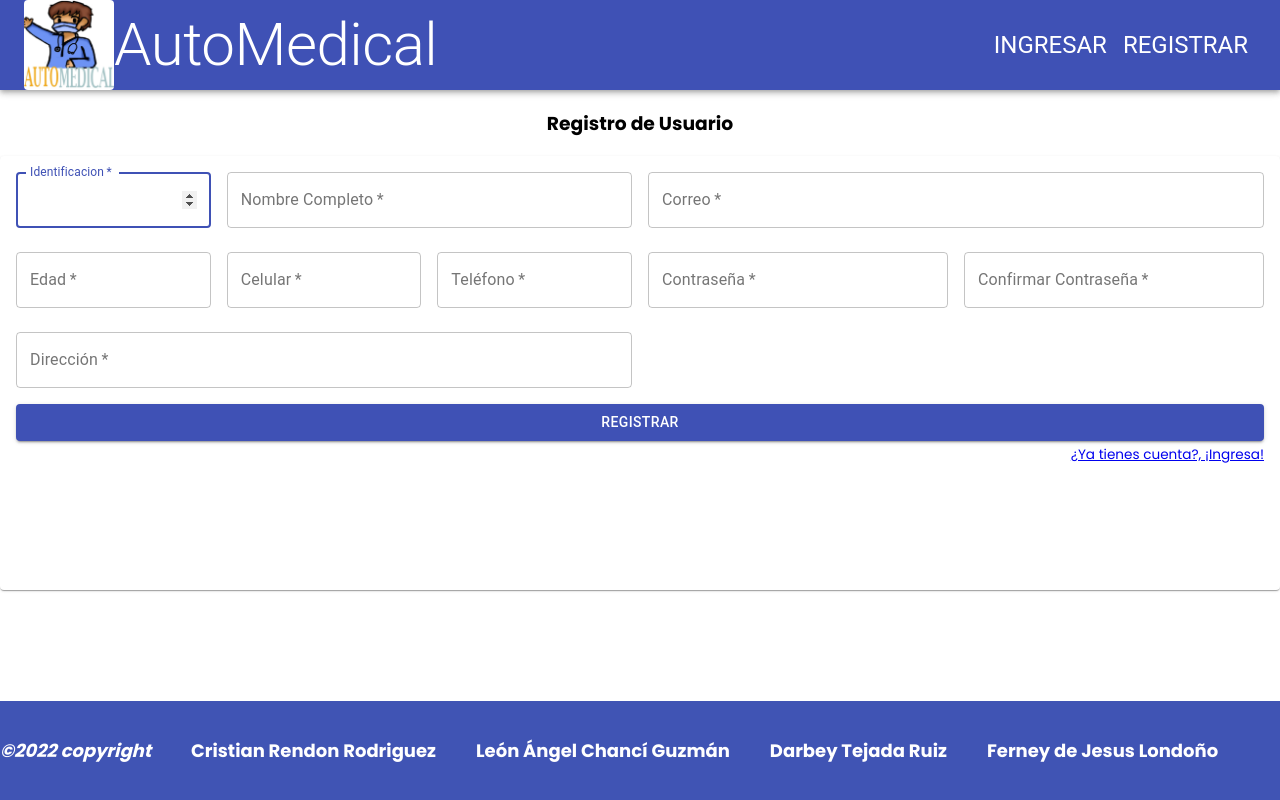
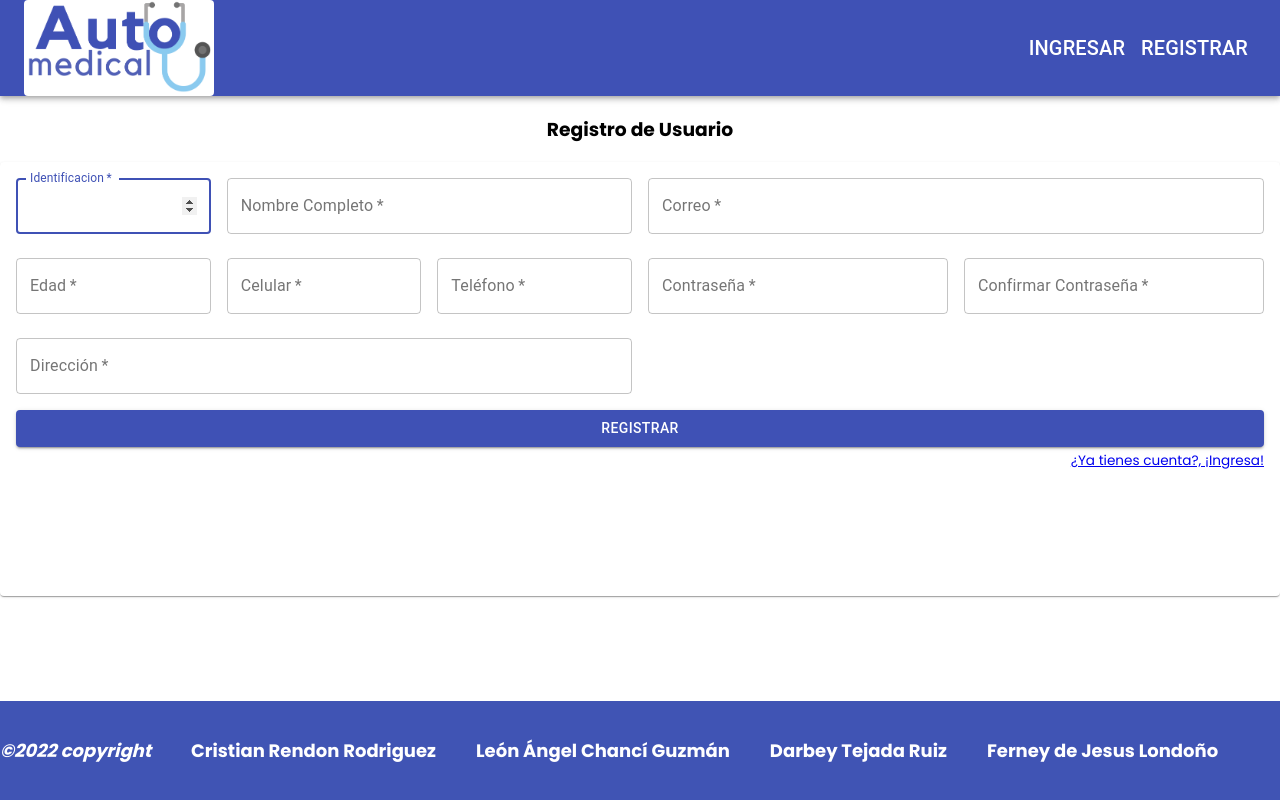
Before and after one commit to CRISTIANRENDON17/AutoMedical, a React (Create React App) app: page /Registry in a window 1280 px wide. Built offline with nearby package versions, Linux system fonts and the light colour scheme.

Commit message:
Prueba Cambio Logo

```diff
--- a/src/components/AppBar/AppBar.css
+++ b/src/components/AppBar/AppBar.css
@@ -1,4 +1,3 @@
-
 .QuitarEstilo{
     text-decoration: none;
     color: inherit;
--- a/src/components/AppBar/AppBar.js
+++ b/src/components/AppBar/AppBar.js
@@ -34,12 +34,11 @@ export default function AppBar({data}) {
                 exact
                 to="/"
               >
-                AutoMedical
               </NavLink>
             </Typography>
 
             <Button color="inherit">
-              <Typography variant="h5" className={classes.login}>
+              <Typography variant="h6" className={classes.login}>
                 <NavLink
                   activeclassname="active"
                   className={"QuitarEstilo"}
@@ -51,7 +50,7 @@ export default function AppBar({data}) {
               </Typography>
             </Button>
             <Button color="inherit">
-              <Typography variant="h5" className={classes.registry}>
+              <Typography variant="h6" className={classes.registry}>
                 <NavLink
                   activeclassname="active"
                   className={"QuitarEstilo"}
--- a/src/components/LogoTipo/LogoTipo.js
+++ b/src/components/LogoTipo/LogoTipo.js
@@ -2,13 +2,14 @@ import * as React from 'react';
 import Avatar from '@mui/material/Avatar';
 import Stack from '@mui/material/Stack';
 import AutoMedical from './AutoMedical.png';
+import AutoMedical2 from './AutoMedical2.png';
 export default function LogoTipo() {
   return (
     <Stack direction="row" spacing={2}>
       <Avatar
       alt="Remy Sharp"
-      src={AutoMedical}
-      sx={{height:"90px",width:"90px",margin:"10px"}}
+      src={AutoMedical2}
+      sx={{height:"96px", width:"190px", margin:"10px"}}
       variant="rounded"
       />
     </Stack>
--- a/src/components/Registry/RegistryForm.js
+++ b/src/components/Registry/RegistryForm.js
@@ -170,11 +170,8 @@ export default function RegistryForm(props) {
 
   return (
     <div>
-      {/*<Container component="main" maxWidth="xs">*/}
-        <form onSubmit={formSubmitHandler} id="forrmulario" className={classes.form} noValidate>
-          {" "}
-          {/*cuando se le de submit envia el formulario a la funcion formSubmitHandler y aparte llama a la clase del form qu elo hace flex y lo agrupa todo en columna */}
-
+      <form onSubmit={formSubmitHandler} id="forrmulario" className={classes.form} noValidate>
+        {/*cuando se le de submit envia el formulario a la funcion formSubmitHandler y aparte llama a la clase del form qu elo hace flex y lo agrupa todo en columna */}
           {/* Contenedor formulario */}
           <Grid container spacing={2}>
             {/* Primer columna */}
@@ -304,7 +301,6 @@ export default function RegistryForm(props) {
             type="submit"
             onClick={variable}
           >
-            {" "}
             {/*Boton propio de import Button from '@material-ui/core/Button'; */}
             Registrar
           </Button>
@@ -321,8 +317,7 @@ export default function RegistryForm(props) {
           <br></br>
           <br></br>
           <br></br>
-        </form>
-      {/*</Container>*/}
+      </form>
     </div>
   );
 }
```
Also changed, not shown: src/components/LogoTipo/AutoMedical2.png (added).
